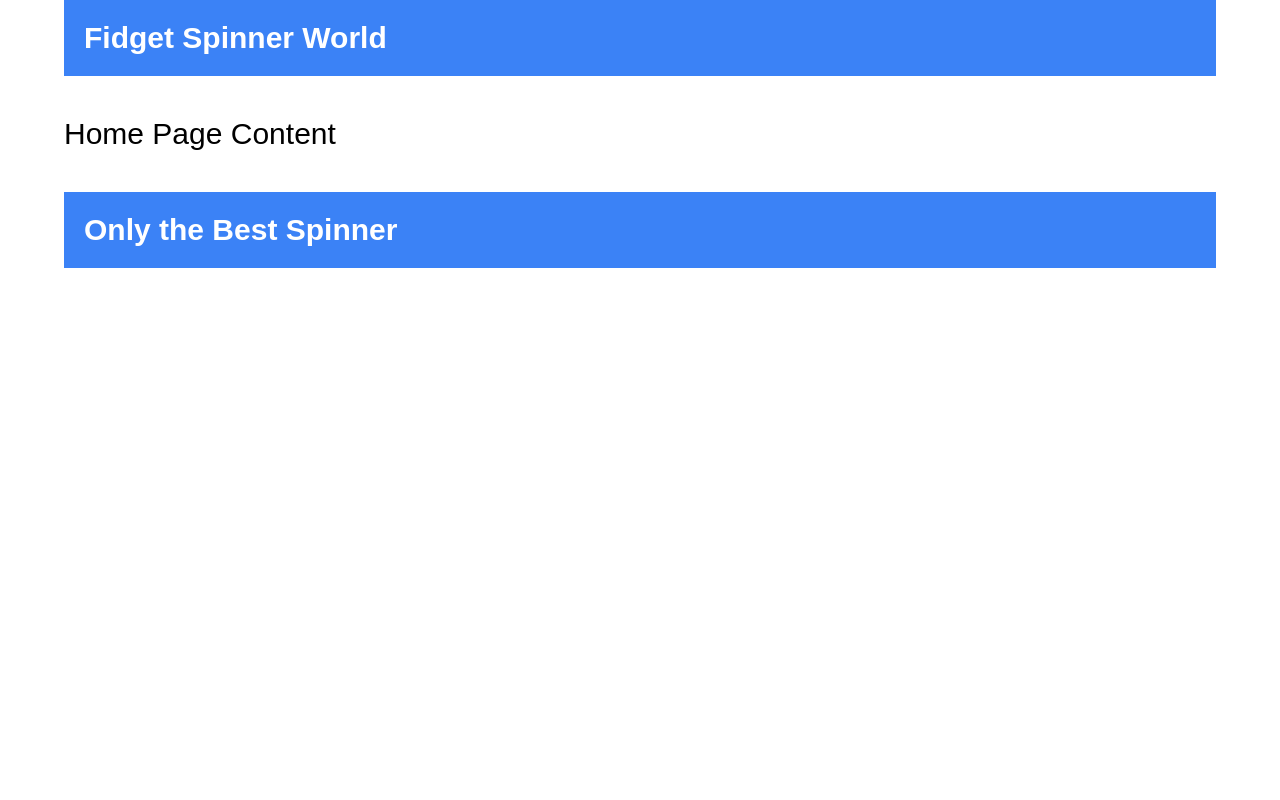
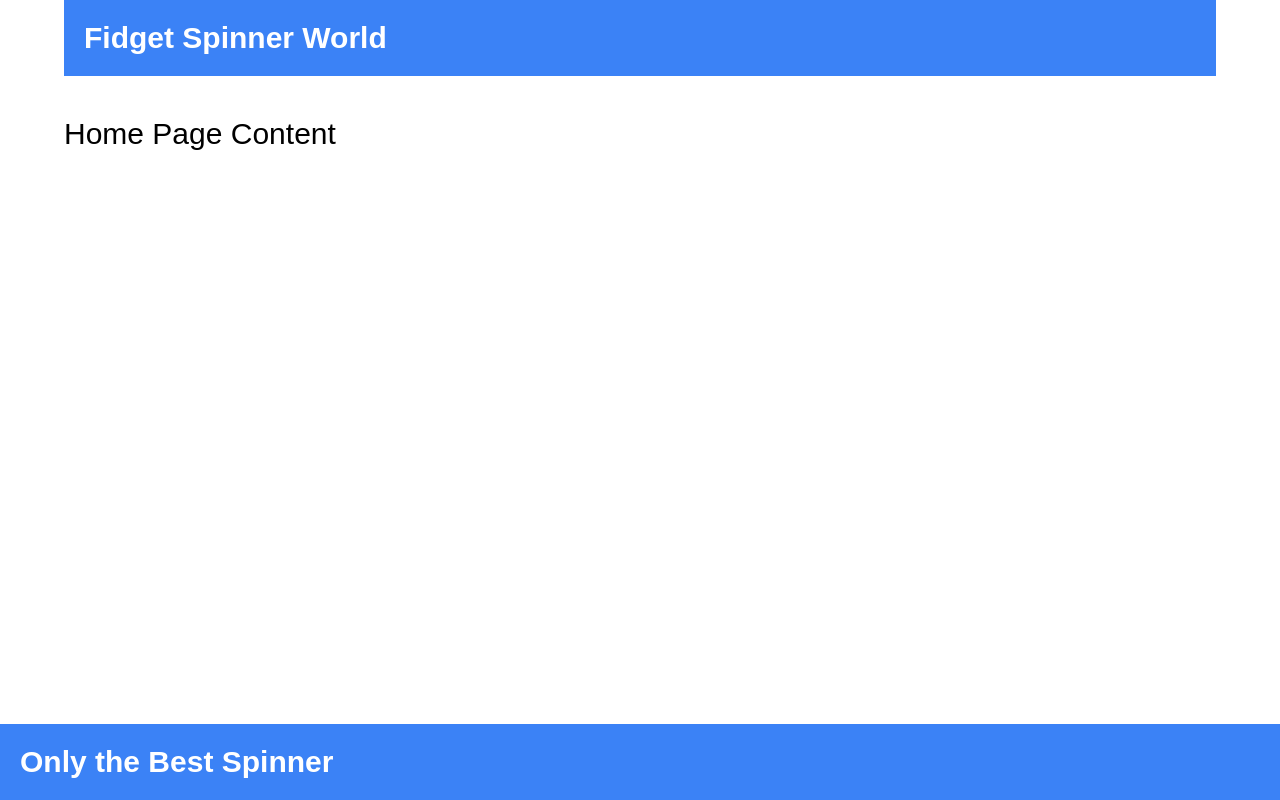
Before and after one commit to ReuAzel181/E-Commerce, a React app in the folder home/: page / in a window 1280 px wide. Built offline with nearby package versions, Linux system fonts and the light colour scheme.

Commit message:
Changed footer layout

```diff
--- a/home/src/Footer.jsx
+++ b/home/src/Footer.jsx
@@ -3,7 +3,7 @@ import React from "react";
 import "./index.scss";
 export default function Footer() {
       return (
-            <div className="p-5 bg-blue-500 text-white text-3xl font-bold">
+            <div className="p-5 bg-blue-500 text-white text-3xl font-bold fixed bottom-0 left-0 w-full">
                   Only the Best Spinner
             </div>
       );
```
